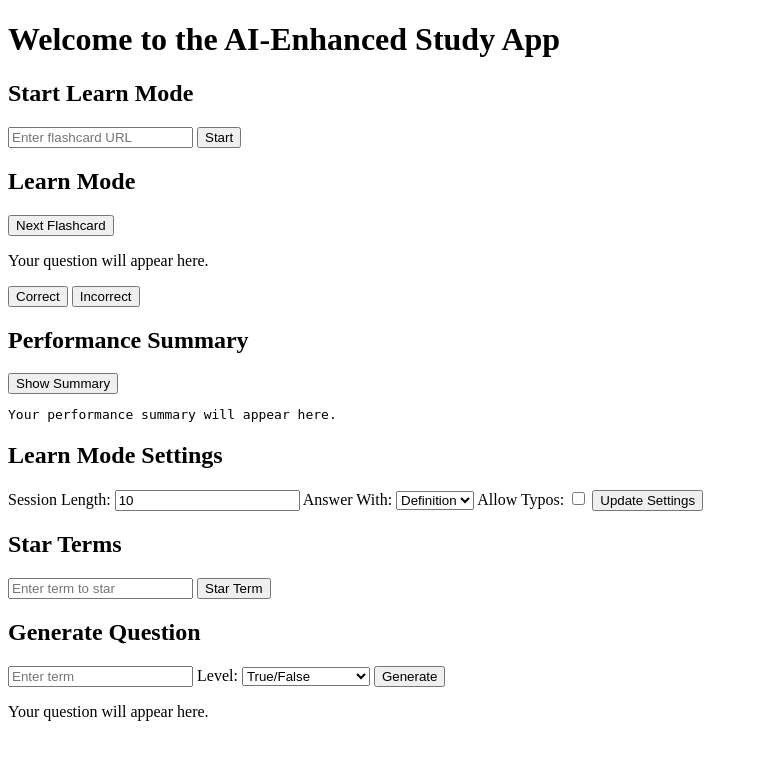
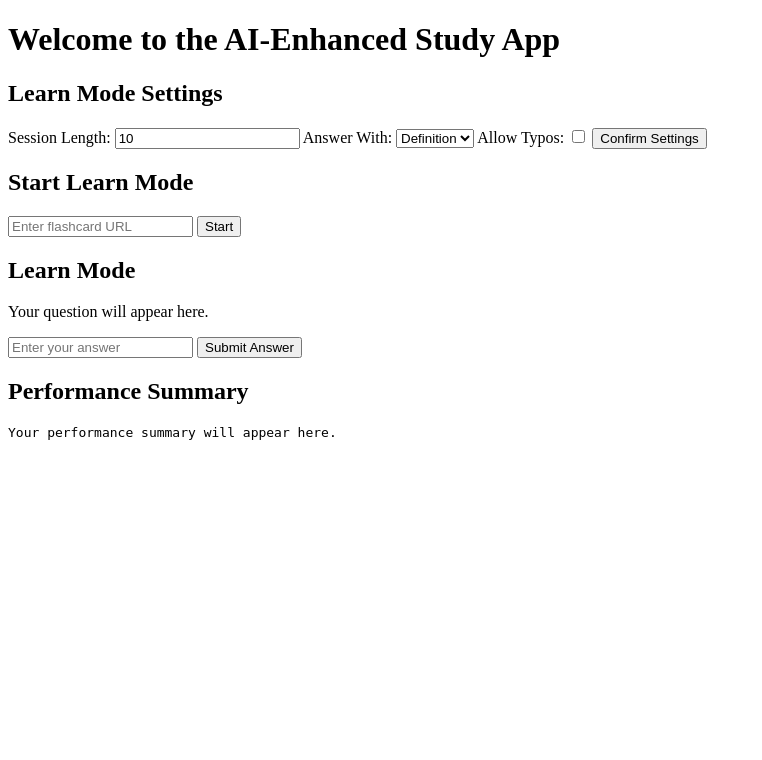
Before and after one commit to mageofshan/studyapp, a Flask app: page / in a window 1280 px wide. Shown: the top 760 px of the page, without its empty margins (0-762 px from the left). Run offline with Flask 3, Linux system fonts and the light colour scheme.

Commit message:
explanation comments, better response to unexpected values, readable functionality

```diff
--- a/work/app.py
+++ b/work/app.py
@@ -1,11 +1,14 @@
-from flask import Flask, render_template, request, jsonify
+from flask import Flask, render_template, request, jsonify, redirect, url_for, session
+#session for session values
 from models.learn_mode import LearnMode
 from scrapers.flashcard_scraper import get_flashcards
+import json
+import os
+#os for secure session
 
 app = Flask(__name__)
-
-# Initialize LearnMode globally
-learn_mode = None
+# secure session
+app.secret_key = os.urandom(24)
 
 @app.route('/')
 def home():
@@ -13,66 +16,209 @@ def home():
 
 @app.route('/start_learn_mode', methods=['POST'])
 def start_learn_mode():
-    global learn_mode
+    # check if request is JSON
+    if not request.is_json:
+        return jsonify({"error": "Request must be JSON"}), 400
+    # url value
     url = request.json.get('url')
+    if not url:
+        return jsonify({"error": "URL is required"}), 400
     try:
+        # get flashcards from URL
         flashcards = get_flashcards(url)
-        learn_mode = LearnMode(flashcards)
-        return jsonify({"message": "Learn Mode started successfully!", "flashcards_count": len(flashcards)})
+
+        # store flashcards in session
+        session['flashcards'] = {key: value for key, value in flashcards.items()}
+        session['performance'] = {i: {'correct': 0, 'incorrect': 0} for i in flashcards.keys()}
+        session['starred'] = []
+        session['length'] = 10
+        session['answer_with'] = 'definition'
+        session['allow_typos'] = False
+
+        return jsonify({
+            "message": "Learn Mode started successfully!",
+            "flashcards_count": len(flashcards)
+        })
     except Exception as e:
         return jsonify({"error": str(e)}), 400
 
 @app.route('/next_flashcard', methods=['GET'])
 def next_flashcard():
-    if learn_mode is None:
+    # make sure learn mode started
+    if 'flashcards' not in session:
         return jsonify({"error": "Learn Mode has not been started."}), 400
-    question = learn_mode.get_next_flashcard()
-    return jsonify({"question": question})
+
+    # create temporary LearnMode instance with session data
+    learn_mode = LearnMode(
+        session['flashcards'],
+        length=session.get('length', 10),
+        answer_with=session.get('answer_with', 'definition'),
+        allow_typos=session.get('allow_typos', False)
+    )
+
+    # transfer session data to session
+    learn_mode.performance = session['performance']
+    learn_mode.starred = set(session['starred'])
+
+    # get next flashcard info
+    question = learn_mode.get_next_flashcard() #from learn_mode.py, puts learning weightage and starred in consideration
+    answer = session['flashcards'][question]
+
+    # return flashcard info
+    return jsonify({
+        "question": question,
+        "answer": answer,
+        #considering the following
+        #"learning_weightage": learn_mode.get_learning_weightage(question),
+        #"starred": question in learn_mode.starred
+    })
 
 @app.route('/record_performance', methods=['POST'])
 def record_performance():
-    if learn_mode is None:
+    # make sure learn mode started
+    if 'flashcards' not in session:
         return jsonify({"error": "Learn Mode has not been started."}), 400
+
+    # check if request is JSON
+    if not request.is_json:
+        return jsonify({"error": "Request must be JSON"}), 400
+
+    # get question and correct answer from request
     data = request.json
     question = data.get('question')
     correct = data.get('correct')
-    learn_mode.record_performance(question, correct)
+
+    if question not in session['flashcards']:
+        return jsonify({"error": "Invalid question"}), 400
+
+    # update performance in session
+    if correct:
+        session['performance'][question]['correct'] += 1
+    else:
+        session['performance'][question]['incorrect'] += 1
+
+    # force session update
+    session.modified = True
+
+    # confirm
     return jsonify({"message": "Performance recorded successfully!"})
 
 @app.route('/performance_summary', methods=['GET'])
 def performance_summary():
-    if learn_mode is None:
+    # make sure learn mode started
+    if 'flashcards' not in session:
         return jsonify({"error": "Learn Mode has not been started."}), 400
-    summary = learn_mode.get_performance_summary()
+
+     # fill performance summary dict
+    summary = {}
+    for question, stats in session['performance'].items():
+        total_attempts = stats['correct'] + stats['incorrect']
+        accuracy = stats['correct'] / total_attempts if total_attempts > 0 else 0
+        mastery = 'Mastered' if accuracy > 0.8 else 'Needs Improvement' if accuracy > 0.5 else 'Struggling'
+        summary[question] = {
+            'total_attempts': total_attempts,
+            'accuracy': round(accuracy * 100, 1),
+            'mastery': mastery,
+            'is_starred': question in session['starred']
+        }
+
+    #return jsonified summary
     return jsonify(summary)
 
 @app.route('/set_learn_mode_options', methods=['POST'])
 def set_learn_mode_options():
-    if learn_mode is None:
+    # check if learn mode started
+    if 'flashcards' not in session:
         return jsonify({"error": "Learn Mode has not been started."}), 400
+    # check if request is JSON
+    if not request.is_json:
+        return jsonify({"error": "Request must be JSON"}), 400
+
+    # transfer learn mode options from request to session
     data = request.json
-    learn_mode.length = data.get('length', learn_mode.length)
-    learn_mode.answer_with = data.get('answer_with', learn_mode.answer_with)
-    learn_mode.allow_typos = data.get('allow_typos', learn_mode.allow_typos)
+    session['length'] = int(data.get('length', session.get('length', 10)))
+    session['answer_with'] = data.get('answer_with', session.get('answer_with', 'definition'))
+    session['allow_typos'] = data.get('allow_typos', session.get('allow_typos', False))
+
+    # force session update
+    session.modified = True
+
+    # confirm settings update to user
     return jsonify({"message": "Learn Mode options updated successfully!"})
 
 @app.route('/star_term', methods=['POST'])
 def star_term():
-    if learn_mode is None:
+    # check if learn mode started
+    if 'flashcards' not in session:
         return jsonify({"error": "Learn Mode has not been started."}), 400
+
+    # check if request is JSON
+    if not request.is_json:
+        return jsonify({"error": "Request must be JSON"}), 400
+
+    # get term from request
     term = request.json.get('term')
-    learn_mode.star_term(term)
-    return jsonify({"message": f"Term '{term}' starred successfully!"})
+
+    # check if term exists
+    if term not in session['flashcards']:
+        return jsonify({"error": f"Term '{term}' not found in flashcards."}), 400
+
+    # add to starred if not already starred
+    if term not in session['starred']:
+        session['starred'].append(term)
+        # force session update
+        session.modified = True
+        return jsonify({"message": f"Term '{term}' starred successfully!"})
+    else:
+        # remove from starred if already starred (unstar)
+        session['starred'].remove(term)
+        # force session update
+        session.modified = True
+        return jsonify({"message": f"Term '{term}' unstarred successfully!"})
 
 @app.route('/generate_question', methods=['POST'])
 def generate_question():
-    if learn_mode is None:
+    # check if learn mode started
+    if 'flashcards' not in session:
         return jsonify({"error": "Learn Mode has not been started."}), 400
+
+    # check if request is JSON
+    if not request.is_json:
+        return jsonify({"error": "Request must be JSON"}), 400
+
+    # get question and level from request
     data = request.json
     question = data.get('question')
-    level = data.get('level', 1)
+    level = int(data.get('level', 1))
+
+    # check if question exists
+    if question not in session['flashcards']:
+        return jsonify({"error": f"Question '{question}' not found in flashcards."}), 400
+
+    # create temporary LearnMode instance
+    learn_mode = LearnMode(session['flashcards'])
     generated_question = learn_mode.generate_question(question, level)
-    return jsonify({"question": generated_question})
 
+    # return jsonified generated question
+    return jsonify({
+        "question": generated_question,
+        "original_question": question,
+        "level": level
+    })
+
+@app.route('/clear_learn_mode', methods=['POST'])
+def clear_learn_mode():
+    # clear session data
+    session.pop('flashcards', None) #returns None if not existing (avoid KeyError)
+    session.pop('performance', None)
+    session.pop('starred', None)
+    session.pop('length', None)
+    session.pop('answer_with', None)
+    session.pop('allow_typos', None)
+
+    # inform user of LearnMode clear
+    return jsonify({"message": "Learn Mode cleared successfully!"})
+
+# python app.py in terminal to run flask app
 if __name__ == '__main__':
     app.run(debug=True)
--- a/work/templates/index.html
+++ b/work/templates/index.html
@@ -4,147 +4,49 @@
     <meta charset="UTF-8">
     <meta name="viewport" content="width=device-width, initial-scale=1.0">
     <title>AI-Enhanced Study App</title>
-    <script>
-        async function startLearnMode() {
-            const url = document.getElementById('flashcard-url').value;
-            const response = await fetch('/start_learn_mode', {
-                method: 'POST',
-                headers: { 'Content-Type': 'application/json' },
-                body: JSON.stringify({ url })
-            });
-            const data = await response.json();
-            alert(data.message || data.error);
-        }
-
-        async function getNextFlashcard() {
-            const response = await fetch('/next_flashcard');
-            const data = await response.json();
-            if (data.error) {
-                alert(data.error);
-            } else {
-                document.getElementById('flashcard-question').innerText = data.question;
-            }
-        }
-
-        async function recordPerformance(correct) {
-            const question = document.getElementById('flashcard-question').innerText;
-            const response = await fetch('/record_performance', {
-                method: 'POST',
-                headers: { 'Content-Type': 'application/json' },
-                body: JSON.stringify({ question, correct })
-            });
-            const data = await response.json();
-            alert(data.message || data.error);
-        }
-
-        async function getPerformanceSummary() {
-            const response = await fetch('/performance_summary');
-            const data = await response.json();
-            if (data.error) {
-                alert(data.error);
-            } else {
-                const summary = JSON.stringify(data, null, 2);
-                document.getElementById('performance-summary').innerText = summary;
-            }
-        }
-
-        async function updateLearnModeSettings() {
-            const length = document.getElementById('session-length').value;
-            const answerWith = document.getElementById('answer-with').value;
-            const allowTypos = document.getElementById('allow-typos').checked;
-
-            const response = await fetch('/set_learn_mode_options', {
-                method: 'POST',
-                headers: { 'Content-Type': 'application/json' },
-                body: JSON.stringify({ length, answer_with: answerWith, allow_typos: allowTypos })
-            });
-            const data = await response.json();
-            alert(data.message || data.error);
-        }
-
-        async function starTerm() {
-            const term = document.getElementById('star-term').value;
-            const response = await fetch('/star_term', {
-                method: 'POST',
-                headers: { 'Content-Type': 'application/json' },
-                body: JSON.stringify({ term })
-            });
-            const data = await response.json();
-            alert(data.message || data.error);
-        }
-
-        async function generateQuestion() {
-            const question = document.getElementById('question-term').value;
-            const level = document.getElementById('question-level').value;
-
-            const response = await fetch('/generate_question', {
-                method: 'POST',
-                headers: { 'Content-Type': 'application/json' },
-                body: JSON.stringify({ question, level: parseInt(level) })
-            });
-            const data = await response.json();
-            if (data.error) {
-                alert(data.error);
-            } else {
-                document.getElementById('generated-question').innerText = data.question;
-            }
-        }
-    </script>
 </head>
 <body>
     <h1>Welcome to the AI-Enhanced Study App</h1>
+    <div>
+        <h2>Learn Mode Settings</h2>
+        <form method="post" action="/set_learn_mode_options">
+            <label for="session-length">Session Length:</label>
+            <input type="number" id="session-length" name="length" value="10">
+            <label for="answer-with">Answer With:</label>
+            <select id="answer-with" name="answer_with">
+                <option value="definition">Definition</option>
+                <option value="term">Term</option>
+            </select>
+            <label for="allow-typos">Allow Typos:</label>
+            <input type="checkbox" id="allow-typos" name="allow_typos">
+            <button type="submit">Confirm Settings</button>
+        </form>
+    </div>
 
     <div>
         <h2>Start Learn Mode</h2>
-        <input type="text" id="flashcard-url" placeholder="Enter flashcard URL">
-        <button onclick="startLearnMode()">Start</button>
+        <form method="post" action="/start_learn_mode">
+            <input type="text" id="flashcard-url" name="url" placeholder="Enter flashcard URL">
+            <button type="submit">Start</button>
+        </form>
     </div>
 
-    <div>
+    <div id="learn-mode">
         <h2>Learn Mode</h2>
-        <button onclick="getNextFlashcard()">Next Flashcard</button>
-        <p id="flashcard-question">Your question will appear here.</p>
-        <button onclick="recordPerformance(true)">Correct</button>
-        <button onclick="recordPerformance(false)">Incorrect</button>
+        {% if feedback %}
+            <p>{{ feedback }}</p>
+        {% endif %}
+        <p id="question-display">{{ question if question else 'Your question will appear here.' }}</p>
+        <form method="post" action="/record_performance">
+            <input type="text" id="user-answer" name="user_answer" placeholder="Enter your answer">
+            <input type="hidden" name="question" value="{{ question }}">
+            <button type="submit">Submit Answer</button>
+        </form>
     </div>
 
     <div>
         <h2>Performance Summary</h2>
-        <button onclick="getPerformanceSummary()">Show Summary</button>
-        <pre id="performance-summary">Your performance summary will appear here.</pre>
-    </div>
-
-    <div>
-        <h2>Learn Mode Settings</h2>
-        <label for="session-length">Session Length:</label>
-        <input type="number" id="session-length" value="10">
-        <label for="answer-with">Answer With:</label>
-        <select id="answer-with">
-            <option value="definition">Definition</option>
-            <option value="term">Term</option>
-        </select>
-        <label for="allow-typos">Allow Typos:</label>
-        <input type="checkbox" id="allow-typos">
-        <button onclick="updateLearnModeSettings()">Update Settings</button>
-    </div>
-
-    <div>
-        <h2>Star Terms</h2>
-        <input type="text" id="star-term" placeholder="Enter term to star">
-        <button onclick="starTerm()">Star Term</button>
-    </div>
-
-    <div>
-        <h2>Generate Question</h2>
-        <input type="text" id="question-term" placeholder="Enter term">
-        <label for="question-level">Level:</label>
-        <select id="question-level">
-            <option value="1">True/False</option>
-            <option value="2">Multiple Choice</option>
-            <option value="3">Written Response</option>
-        </select>
-        <button onclick="generateQuestion()">Generate</button>
-        <p id="generated-question">Your question will appear here.</p>
+        <pre id="performance-summary">{{ performance_summary if performance_summary else 'Your performance summary will appear here.' }}</pre>
     </div>
 </body>
 </html>
```
Also changed, not shown: work/models/learn_mode.py (+130 -18 lines).
